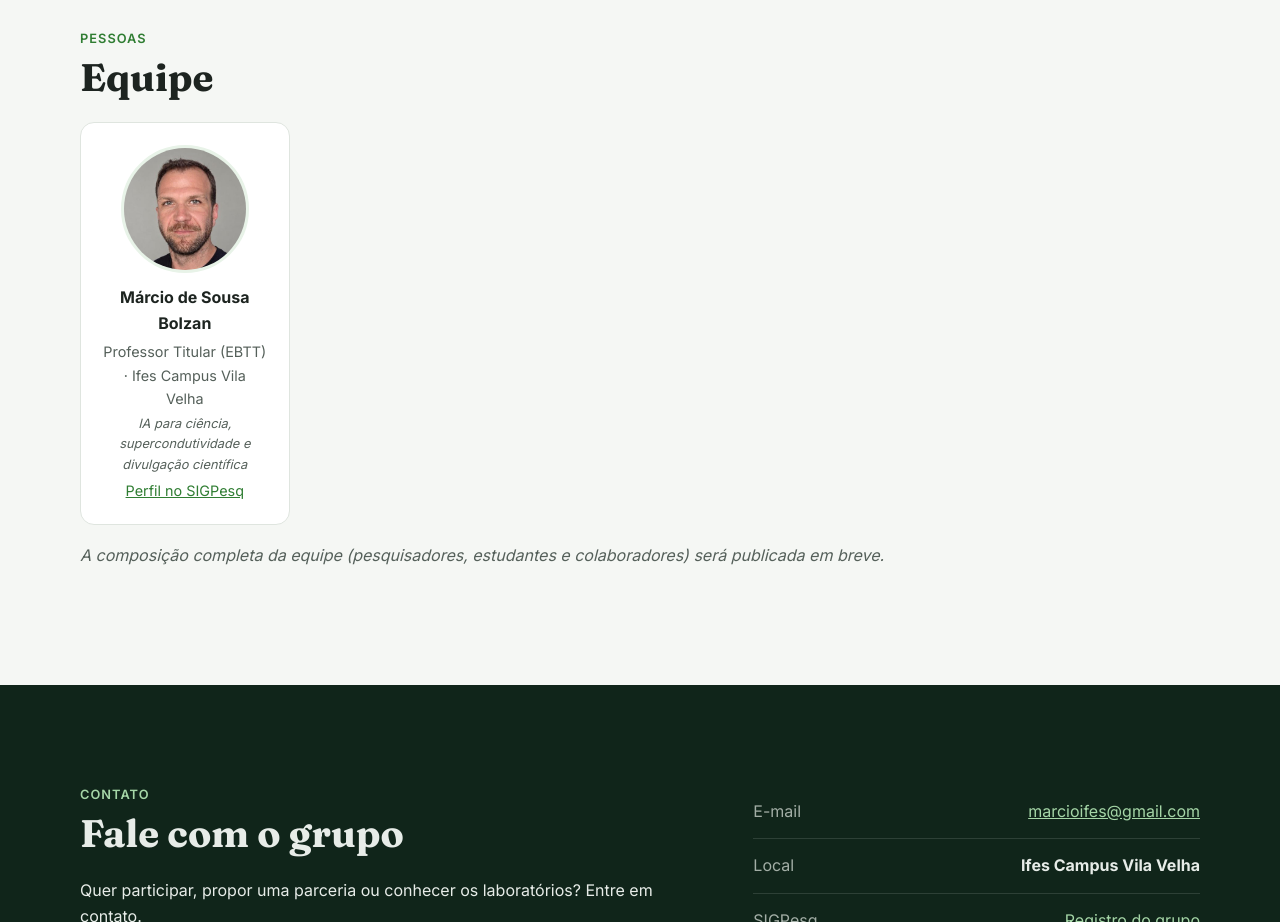
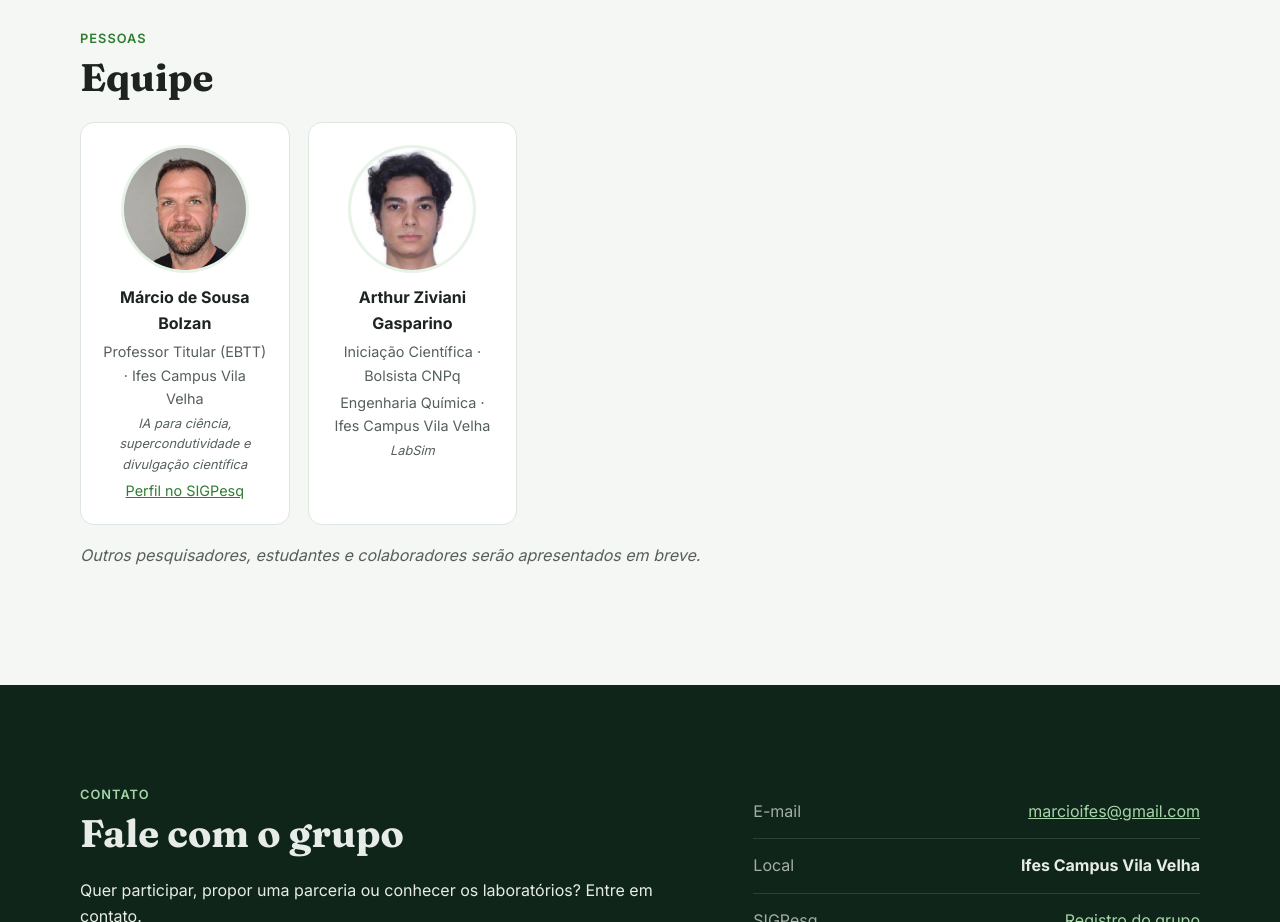
Before and after one commit to jacarenema/index, a plain HTML site: page index.html in a window 1280 px wide. Shown: the part 8560-9482 px from the top of the page. Drawn offline with Linux system fonts and the light colour scheme.

Commit message:
Adiciona Arthur Ziviani Gasparino à equipe
Co-Authored-By: Claude Opus 5.5 <noreply@anthropic.com>

```diff
--- a/index.html
+++ b/index.html
@@ -487,8 +487,15 @@
             <span class="pessoa__area">IA para ciência, supercondutividade e divulgação científica</span>
             <a href="https://sigpesq.ifes.edu.br/publico/Pesquisador.aspx?cod=82" target="_blank" rel="noopener">Perfil no SIGPesq</a>
           </div>
+          <div class="pessoa">
+            <img class="pessoa__foto" src="img/arthur-gasparino.jpg" alt="Foto de Arthur Ziviani Gasparino" width="400" height="400">
+            <strong>Arthur Ziviani Gasparino</strong>
+            <span>Iniciação Científica · Bolsista CNPq</span>
+            <span>Engenharia Química · Ifes Campus Vila Velha</span>
+            <span class="pessoa__area">LabSim</span>
+          </div>
         </div>
-        <p class="aviso">A composição completa da equipe (pesquisadores, estudantes e colaboradores) será publicada em breve.</p>
+        <p class="aviso">Outros pesquisadores, estudantes e colaboradores serão apresentados em breve.</p>
       </div>
     </section>
 
```
Also changed, not shown: img/arthur-gasparino.jpg (added).
